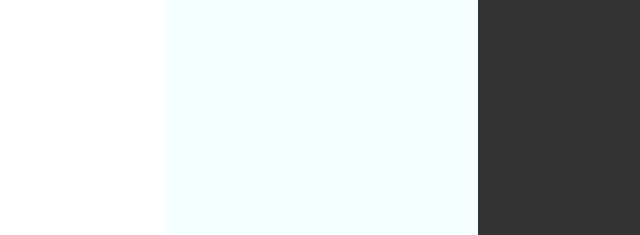
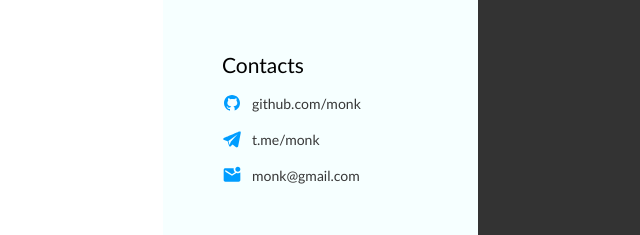
Before and after one commit to akinakich/webresume, a plain HTML site: page index.html in a window 1280 px wide. Shown: the part 258-493 px from the top of the page, without its empty margins (241-881 px from the left). Drawn offline with Linux system fonts and the light colour scheme.

Commit message:
feat: implement contacts section with icons and layout

```diff
--- a/index.html
+++ b/index.html
@@ -17,7 +17,7 @@
         }
 
         .left-container {
-            overflow: hidden;
+            overflow: hidden;   /* прячет все, что находится за левым контейром (нужно для круга в левом углу) */
             position: relative;
             margin-left: 404px;
             width: 400px;
@@ -75,6 +75,45 @@
             opacity: 0.2;
         }
 
+        .contacts {
+            position: absolute;
+            top: 310px;
+            left: 59px;
+        }
+
+        .contacts h2 {
+            margin: 0;
+            color: #000;
+            font-family: Calibri, sans-serif;
+            font-size: 21px;
+            font-style: normal;
+            font-weight: 400;
+            line-height: normal;
+        }
+
+        .contact-item {
+            margin-top: 16px;
+            display: flex;
+            gap: 10px;
+            align-items: center;
+
+        }
+
+        .contact-item img {
+            width: 20px;
+            height: 20px;
+
+        }
+
+        .contacts-item-text {
+            color: #373737;
+            font-family: Calibri, sans-serif;
+            font-size: 14px;
+            font-style: normal;
+            font-weight: 300;
+            line-height: normal;
+        }
+
     </style>
 </head>
 <body>
@@ -84,6 +123,22 @@
             <div class="circle-under-avatar"></div>
             <div class="circle-on-avatar"></div>
             <div class="circle-left-top"></div>
+            <section class="contacts">
+                <h2>Contacts</h2>
+                <div class="contact-item">
+                    <img src="github.svg" alt="github">
+                    <span class="contacts-item-text">github.com/monk</span>
+                </div>
+                <div class="contact-item">
+                    <img src="telegram.svg" alt="telegram">
+                    <span class="contacts-item-text">t.me/monk</span>
+                </div>
+                <div class="contact-item">
+                    <img src="email.svg" alt="email">
+                    <span class="contacts-item-text">monk@gmail.com</span>
+                </div>
+
+            </section>
         </div>
         <div class="right-container"></div>
     </div>
```
